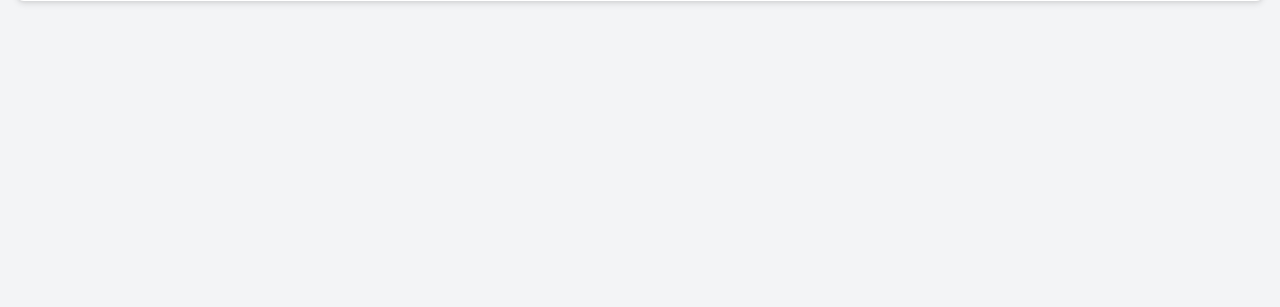
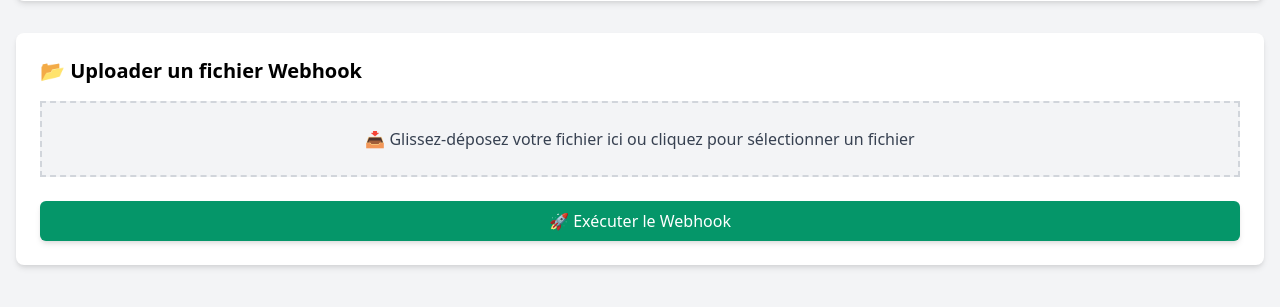
Before and after one commit to melanielepeewaffle/petzi-webhook-app, a Flask app: template templates/index.html in a window 1280 px wide. Shown: the part 365-672 px from the top of the page. Run offline with Flask 3, Linux system fonts and the light colour scheme; the template is opened without the code that fills it: most values are stand-ins (such as "Sample title", 1, 10 or a date in 2020); some libraries are stand-ins or nearby versions.

Commit message:
Ajout d'un uploader

```diff
--- a/app.py
+++ b/app.py
@@ -1,6 +1,7 @@
 # Serveur Flask qui écoutera les requêtes POST du webhook
 import logging
 import os
+import subprocess
 from flask import Flask, json, render_template, request, jsonify
 import hmac
 import hashlib
@@ -129,5 +130,43 @@ def dashboard():
 def page_not_found(e):
     return render_template("404.html"), 404
 
+UPLOAD_FOLDER = "uploads"
+os.makedirs(UPLOAD_FOLDER, exist_ok=True)
+
+@app.route("/upload", methods=["POST"])
+def upload_file():
+    if "file" not in request.files:
+        return jsonify({"error": "Aucun fichier reçu"}), 400
+
+    file = request.files["file"]
+    if file.filename == "":
+        return jsonify({"error": "Fichier invalide"}), 400
+
+    file_path = os.path.join(UPLOAD_FOLDER, file.filename)
+    file.save(file_path)
+
+    try:
+        # Exécuter le simulateur et récupérer sa sortie
+        result = subprocess.run(["python", file_path, "http://localhost:5000/webhook", SECRET], capture_output=True, text=True)
+
+        if result.returncode == 0:
+            return jsonify({
+                "status": "success",
+                "message": "✅ Webhook simulé avec succès ! Les données ont été envoyées et enregistrées en base.",
+                "details": result.stdout
+            })
+        else:
+            return jsonify({
+                "status": "error",
+                "message": "❌ Erreur lors de l'exécution du script. Vérifiez la console pour plus de détails.",
+                "details": result.stderr
+            }), 500
+    except Exception as e:
+        return jsonify({
+            "status": "error",
+            "message": "🚨 Une erreur inattendue est survenue lors de l'exécution du script.",
+            "details": str(e)
+        }), 500
+
 if __name__ == '__main__':
     app.run(host='0.0.0.0', port=5000)
--- a/templates/index.html
+++ b/templates/index.html
@@ -46,6 +46,22 @@
                 </thead>
                 <tbody id="ticketsTableBody"></tbody>
             </table>
+        </div>
+
+        <!-- Zone de dépôt du fichier -->
+        <div class="bg-white p-6 rounded-lg shadow-md mt-8">
+            <h2 class="text-xl font-semibold mb-4">📂 Uploader un fichier Webhook</h2>
+
+            <div id="dropZone" class="border-dashed border-2 border-gray-300 p-6 text-center cursor-pointer bg-gray-100">
+                <p class="text-gray-700">📥 Glissez-déposez votre fichier ici ou cliquez pour sélectionner un fichier</p>
+                <input type="file" id="fileInput" class="hidden">
+            </div>
+
+            <p id="fileStatus" class="text-sm text-gray-600 mt-2"></p>
+
+            <button id="uploadButton" class="w-full bg-green-600 text-white px-4 py-2 rounded-md shadow-md hover:bg-green-700 mt-4" disabled>
+                🚀 Exécuter le Webhook
+            </button>
         </div>
     </div>
 
@@ -103,6 +119,51 @@
                 }
             });
         });
+
+        const dropZone = document.querySelector("#dropZone");
+        const fileInput = document.querySelector("#fileInput");
+        const fileStatus = document.querySelector("#fileStatus");
+        const uploadButton = document.querySelector("#uploadButton");
+        let uploadedFile = null;
+
+        dropZone.addEventListener("click", () => fileInput.click());
+        dropZone.addEventListener("dragover", (e) => {
+            e.preventDefault();
+            dropZone.classList.add("bg-gray-200");
+        });
+        dropZone.addEventListener("dragleave", () => dropZone.classList.remove("bg-gray-200"));
+        dropZone.addEventListener("drop", (e) => {
+            e.preventDefault();
+            dropZone.classList.remove("bg-gray-200");
+            uploadedFile = e.dataTransfer.files[0];
+            fileStatus.innerText = `✅ Fichier prêt : ${uploadedFile.name}`;
+            uploadButton.disabled = false;
+        });
+
+        fileInput.addEventListener("change", (e) => {
+            uploadedFile = e.target.files[0];
+            fileStatus.innerText = `✅ Fichier prêt : ${uploadedFile.name}`;
+            uploadButton.disabled = false;
+        });
+
+        uploadButton.addEventListener("click", async () => {
+            if (!uploadedFile) return;
+
+            const formData = new FormData();
+            formData.append("file", uploadedFile);
+
+            try {
+                const response = await fetch("/upload", {
+                    method: "POST",
+                    body: formData
+                });
+
+                const result = await response.json();
+                fileStatus.innerText = `📩 Réponse : ${JSON.stringify(result, null, 2)}`;
+            } catch (error) {
+                fileStatus.innerText = "❌ Erreur lors de l'envoi du fichier.";
+            }
+        });
     </script>
 </body>
 </html>
```
